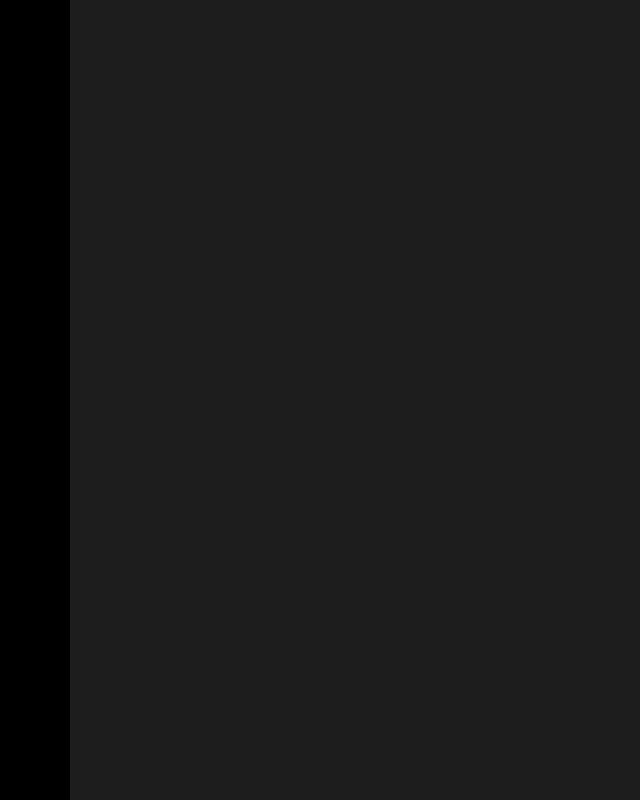
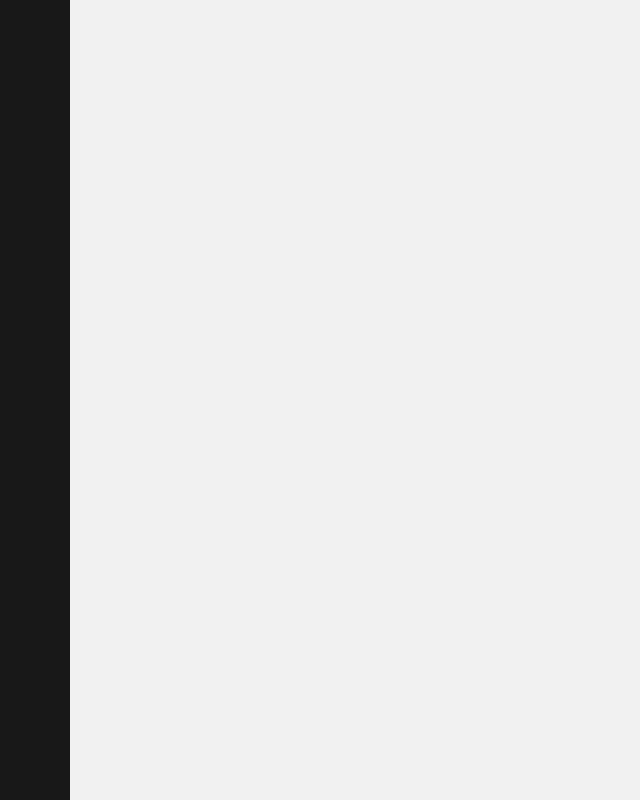
Before and after one commit to Madses/portfolio, a React (Create React App) app: page / in a window 1280 px wide. Shown: the whole page, without its empty margins (0-640 px from the left). Built offline with nearby package versions, Linux system fonts and the light colour scheme.

Commit message:
added darkmode and light mode

```diff
--- a/src/App.js
+++ b/src/App.js
@@ -1,11 +1,15 @@
 import Container from "./components/Container";
 import GlobalStyle from "./styles/Globalstyle";
+import { ThemeProvider } from "styled-components";
+import { lightTheme } from "./styles/theme";
 
 function App() {
     return (
         <>
-            <GlobalStyle />
-            <Container />
+            <ThemeProvider theme={lightTheme}>
+                <GlobalStyle />
+                <Container />
+            </ThemeProvider>
         </>
     );
 }
--- a/src/components/Container/Container.styled.js
+++ b/src/components/Container/Container.styled.js
@@ -3,5 +3,5 @@ import styled from "styled-components";
 export const Container = styled.div`
     height: 100vh;
     width: 100%;
-    background-color: #1d1d1d;
+    background-color: ${props => props.theme.body};
 `;
--- a/src/components/Menu/Menu.styled.js
+++ b/src/components/Menu/Menu.styled.js
@@ -3,5 +3,5 @@ import styled from "styled-components";
 export const MenuContainer = styled.div`
     width: 70px;
     height: 100%;
-    background: black;
+    background: #181818;
 `;
--- a/src/styles/theme.js
+++ b/src/styles/theme.js
@@ -0,0 +1,9 @@
+export const lightTheme = {
+    body: "#f1f1f1",
+    text: "#121620",
+};
+
+export const darkTheme = {
+    body: "#121620",
+    text: "#f1f1f1",
+};
```
Also changed, not shown: package.json (indentation only), 1 other file (tests, documents, lock files or other folders).
